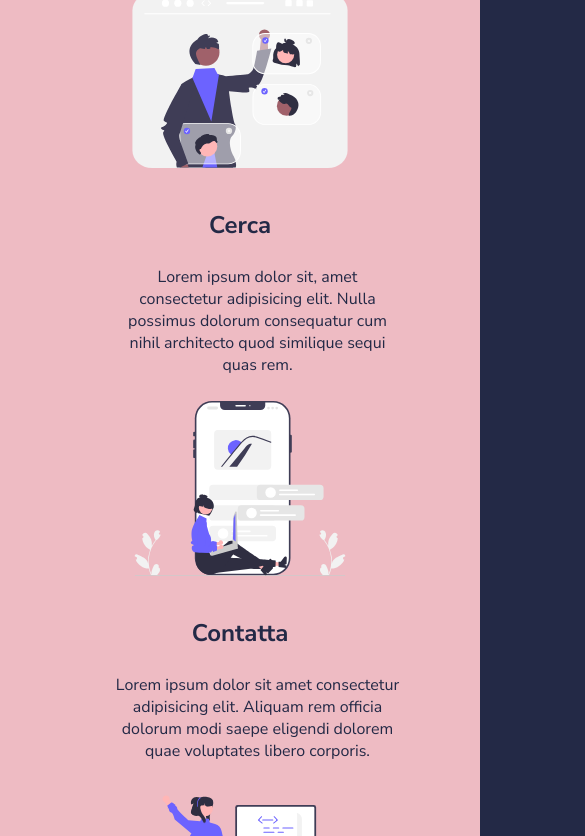
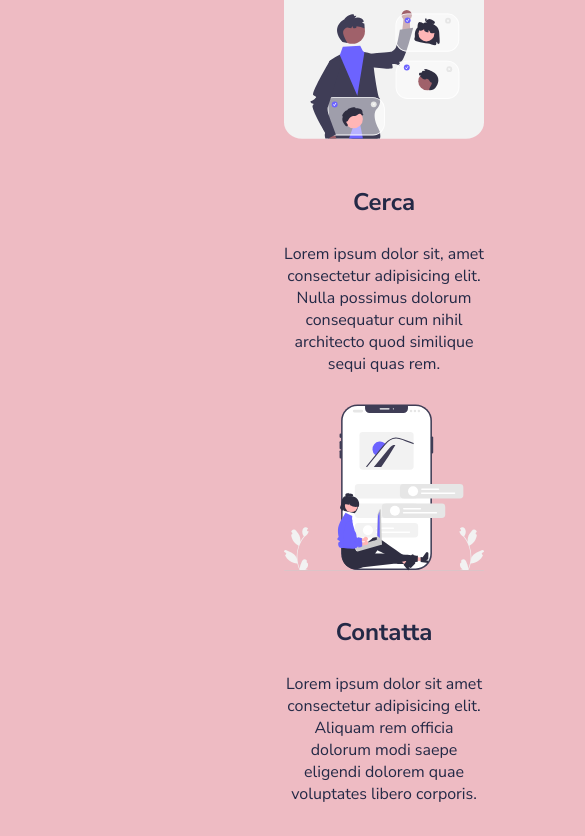
Before and after one commit to AlexChihaia/html-css-resp-wannabe, a plain HTML site: page index.html in a window 390 px wide. Shown: the part 1164-2000 px from the top of the page, 585 px wide, since content can reach past the window. Drawn offline with Linux system fonts and the light colour scheme.

Commit message:
feat : tablet size

```diff
--- a/css/style.css
+++ b/css/style.css
@@ -129,6 +129,72 @@ img {
     SOLUZIONE RESPONSIVE
  ************************************************/
 
+@media screen and (max-width:768px) {
+    .site-header {
+        display: flex;
+        justify-content: center;
+    }
+
+
+    h1,
+    h2,
+    {
+    width: 768pxx;
+}
+
+h3 {
+    width: 335px;
+}
+
+.steps {
+    width: 100%
+}
+
+.container {
+    width: 768px;
+    margin: 0 auto;
+}
+
+body {
+    width: 768px;
+    margin: 0 auto;
+}
+
+main {
+    width: 768px;
+    margin: 0 auto;
+}
+
+.col {
+    padding: 0px;
+    max-width: 768px;
+}
+
+section {
+    max-width: 768px;
+}
+
+.row {
+    max-width: 768px;
+    justify-content: center;
+    margin: 0 auto;
+}
+
+.lessons p {
+    width: 335px;
+}
+
+.steps p,
+.steps h3 {
+    width: 200px;
+}
+
+.why-us p {
+    width: 395px;
+}
+
+}
+
 @media screen and (max-width: 480px) {
 
     body {
@@ -149,6 +215,7 @@ img {
         justify-content: center;
     }
 
+    h1,
     h2,
     h3 {
         max-width: 480px;
```
